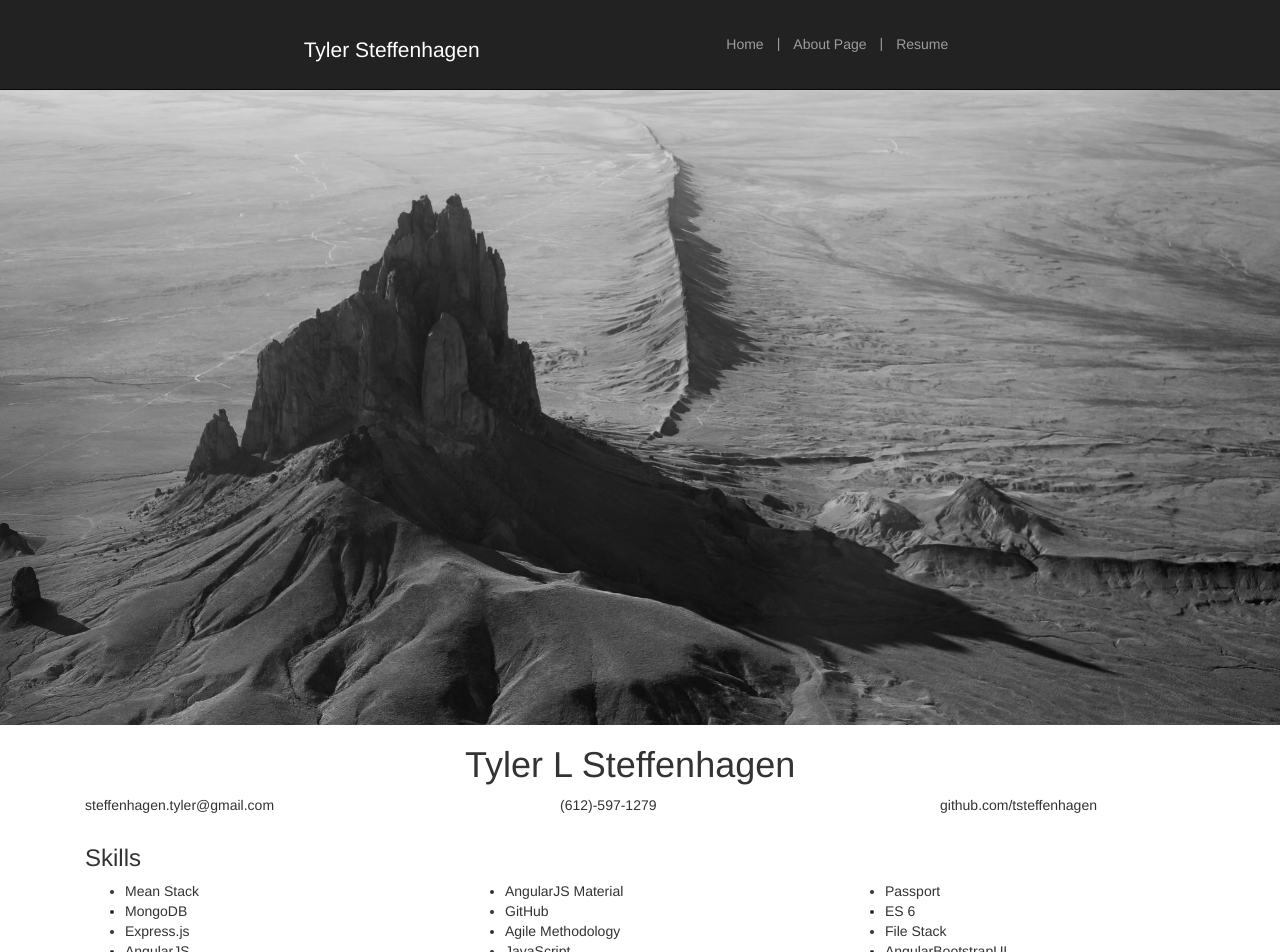
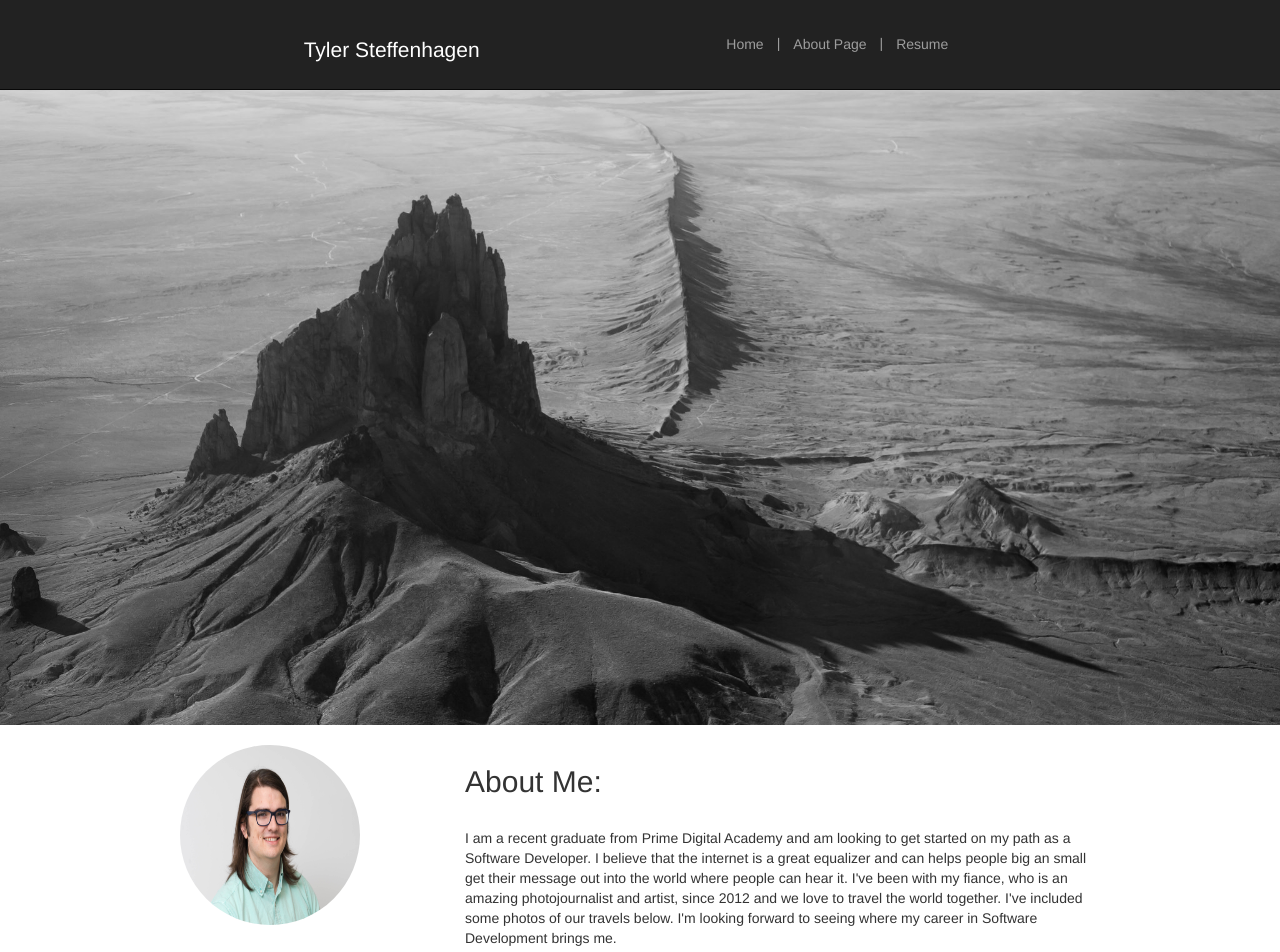
Before and after one commit to tsteffenhagen/my-personal-site, a React (Create React App) app: page /#/about in a window 1280 px wide. Before the commit this address led to /#/resume. Shown: the top 952 px of the page. Built offline with nearby package versions, Linux system fonts and the light colour scheme.

Commit message:
finished about page

```diff
--- a/src/components/AboutPage/AboutPage.js
+++ b/src/components/AboutPage/AboutPage.js
@@ -11,13 +11,6 @@ const bgColors = {
   "Blue": "#00B1E1"
 };
 
-var imgStyle = {
-  height: "171",
-  width: "180"
-};
-
-
-
 export default class AboutPage extends Component {
   render() {
     return (
@@ -25,24 +18,33 @@ export default class AboutPage extends Component {
         <br />
         <Grid className="fluid">
           <Row >
+            <Col md={1}>
+            </Col>
             <Col md={3}>
-              <Image height={180} width={180} src={me}  circle/>
+              <Image height={180} width={180} src={me} circle />
             </Col>
-            <Col md={9}>
-              <h2>About Me:</h2><br/>
-              <p></p>
+            <Col md={7}>
+              <h2>About Me:</h2><br />
+              <p>
+                I am a recent graduate from Prime Digital Academy and am looking to get started on my
+                path as a Software Developer. I believe that the internet is a great equalizer and can
+                helps people big an small get their message out into the world where people can hear it.
+                I've been with my fiance, who is an amazing photojournalist and artist, since 2012 and we
+                love to travel the world together. I've included some photos of our travels below. I'm looking
+                forward to seeing where my career in Software Development brings me.
+              </p>
             </Col>
-          </Row><br/>
+          </Row><br />
           <Row>
             <Col md={2}>
             </Col>
             <Col md={8}>
               <Carousel>
                 <Carousel.Item>
-              <img width={900}  alt="" src={image} />
+                  <img width={900} alt="" src={image} />
                 </Carousel.Item>
                 <Carousel.Item>
-              <img width={900}  alt="" src={image2} />
+                  <img width={900} alt="" src={image2} />
                 </Carousel.Item>
               </Carousel>
             </Col>
```
Lines whose indentation alone changed are shown as unchanged.
